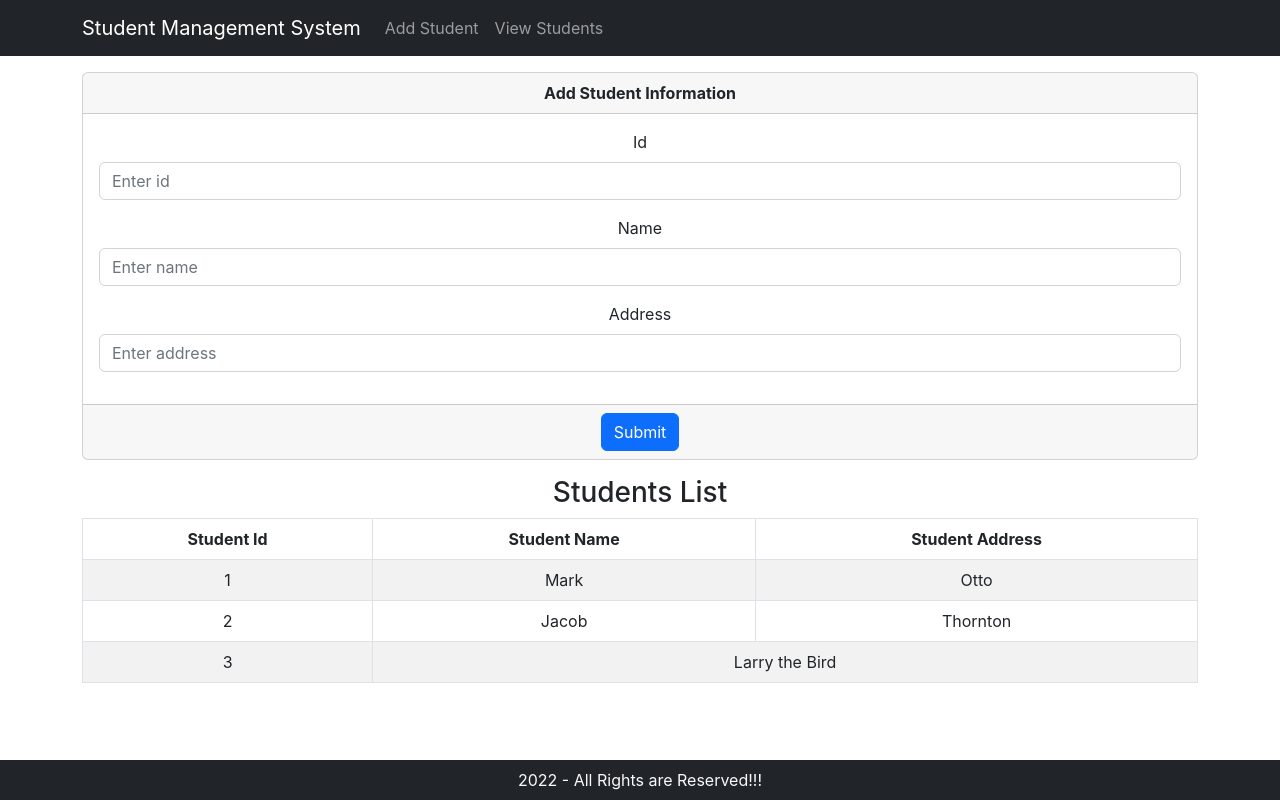
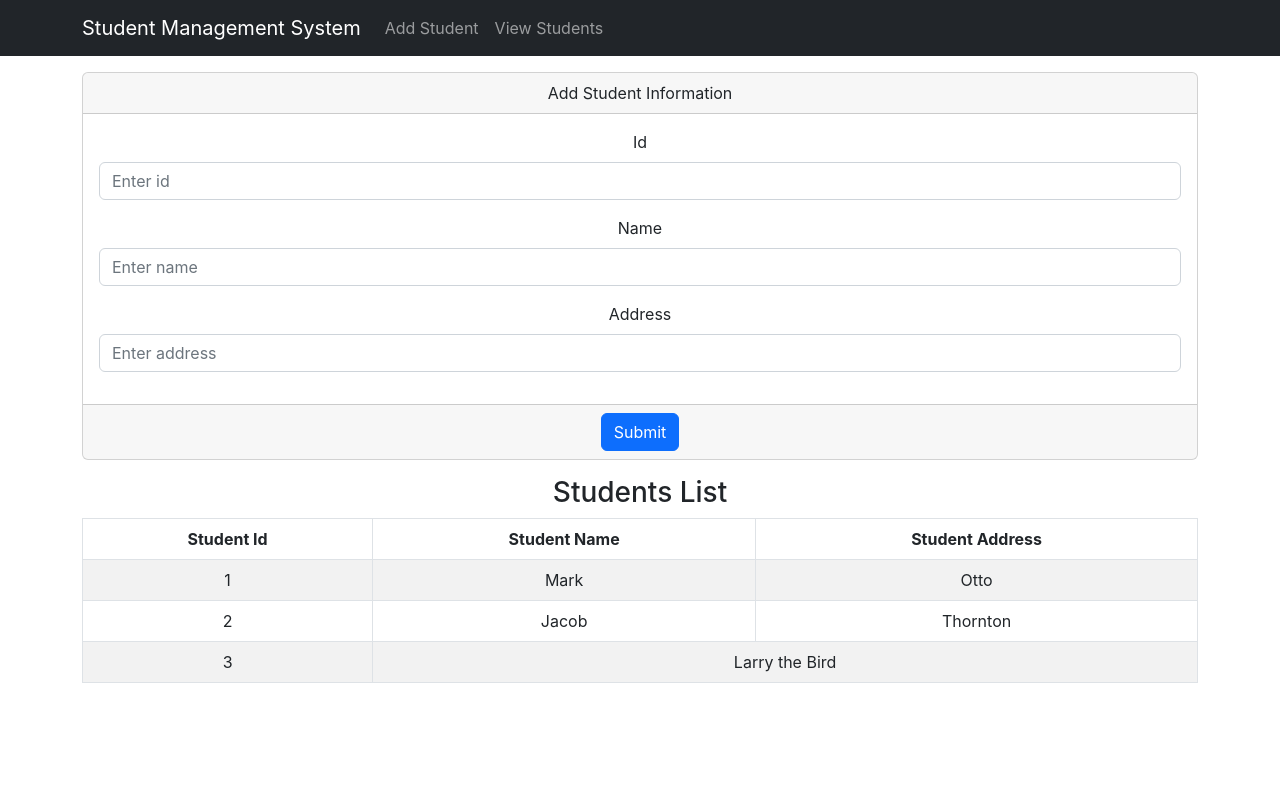
Before and after one commit to jayesh678/Studentmgmtsystem, a React (Create React App) app: page / in a window 1280 px wide. Built offline with nearby package versions, Linux system fonts and the light colour scheme.

Commit message:
first stud

```diff
--- a/src/App.js
+++ b/src/App.js
@@ -3,7 +3,6 @@ import './App.css';
 import Student from './components/Student';
 import StudentList from './components/StudentList';
 import NavigationBar from './components/NavigationBar';
-import Footer from './components/Footer';
 
 function App() {
   return (
@@ -11,7 +10,6 @@ function App() {
       <NavigationBar/>
       <Student/>
       <StudentList/>
-      <Footer/>
     </div>
   );
 }
--- a/src/components/Footer.js
+++ /dev/null
@@ -1,20 +0,0 @@
-import React from 'react';
-import Navbar from 'react-bootstrap/Navbar';
-import Container from 'react-bootstrap/Container';
-import Col from 'react-bootstrap/Col';
-
-export default function Footer() {
-    let year = new Date().getFullYear();
-
-  return (
-    <div>
-      <Navbar fixed="bottom" bg="dark" variant="dark">
-        <Container  className="text-center text-muted">
-            <Col lg={12} className="text-center text-light">
-            {year} - All Rights are Reserved!!!
-            </Col>
-        </Container>
-      </Navbar>
-    </div>
-  )
-}
--- a/src/components/NavigationBar.js
+++ b/src/components/NavigationBar.js
@@ -2,7 +2,7 @@ import React from 'react';
 import Container from 'react-bootstrap/Container';
 import Nav from 'react-bootstrap/Nav';
 import Navbar from 'react-bootstrap/Navbar';
-
+import NavDropdown from 'react-bootstrap/NavDropdown';
 
 export default function NavigationBar() {
   return (
@@ -15,6 +15,7 @@ export default function NavigationBar() {
           <Nav className="me-auto">
             <Nav.Link href="#features">Add Student</Nav.Link>
             <Nav.Link href="#pricing">View Students</Nav.Link>
+
           </Nav>
         </Navbar.Collapse>
       </Container>
--- a/src/components/Student.js
+++ b/src/components/Student.js
@@ -41,7 +41,7 @@ export default function Student() {
     <Container>
       <Card>
         <Form onSubmit={saveStudent}>
-          <Card.Header><strong>Add Student Information</strong></Card.Header>
+          <Card.Header>Add Student Information</Card.Header>
           <Card.Body>
             <Form.Group className="mb-3">
               <Form.Label>Id</Form.Label>
```
